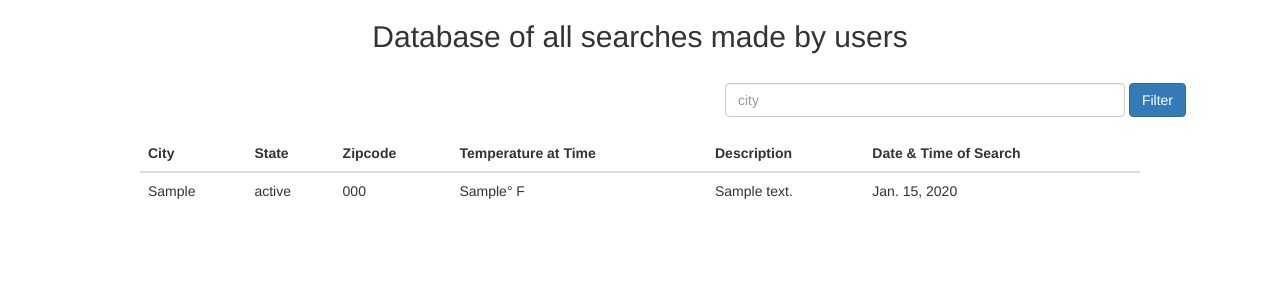
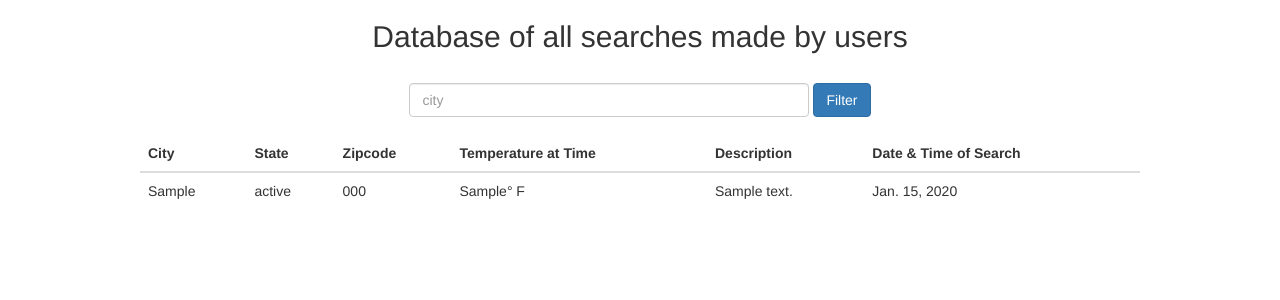
Before and after one commit to BTKAMIKAWA/weatherDeploy, a Django app: template apps/home/templates/home/db.html in a window 1280 px wide. Shown: the part 52-352 px from the top of the page. Run offline with Django 3.2, Linux system fonts and the light colour scheme; the template is opened without the code that fills it: values that come from a table or form of the project are taken from there, others are empty; tables that the repository leaves empty hold one stand-in row (values such as "Sample post"); parts of the project's set-up code (start-up, migrations or seed data) failed here and were passed over; some libraries are stand-ins or nearby versions.

Commit message:
aligned table

```diff
--- a/apps/home/templates/home/db.html
+++ b/apps/home/templates/home/db.html
@@ -26,7 +26,7 @@
       <form action="/filter_city" method="POST">
         {% csrf_token %}
 
-        <div class="form-group date" style="margin-left: 725px">
+        <div class="form-group date" style="text-align: center">
           <input name="city" type="text" class="form-control input" style="width: 400px; display: inline-block; " placeholder="city" required>
           <button type="submit" class="btn btn-primary button" style="margin-bottom: 3px;">Filter</button>
         </div>
```
